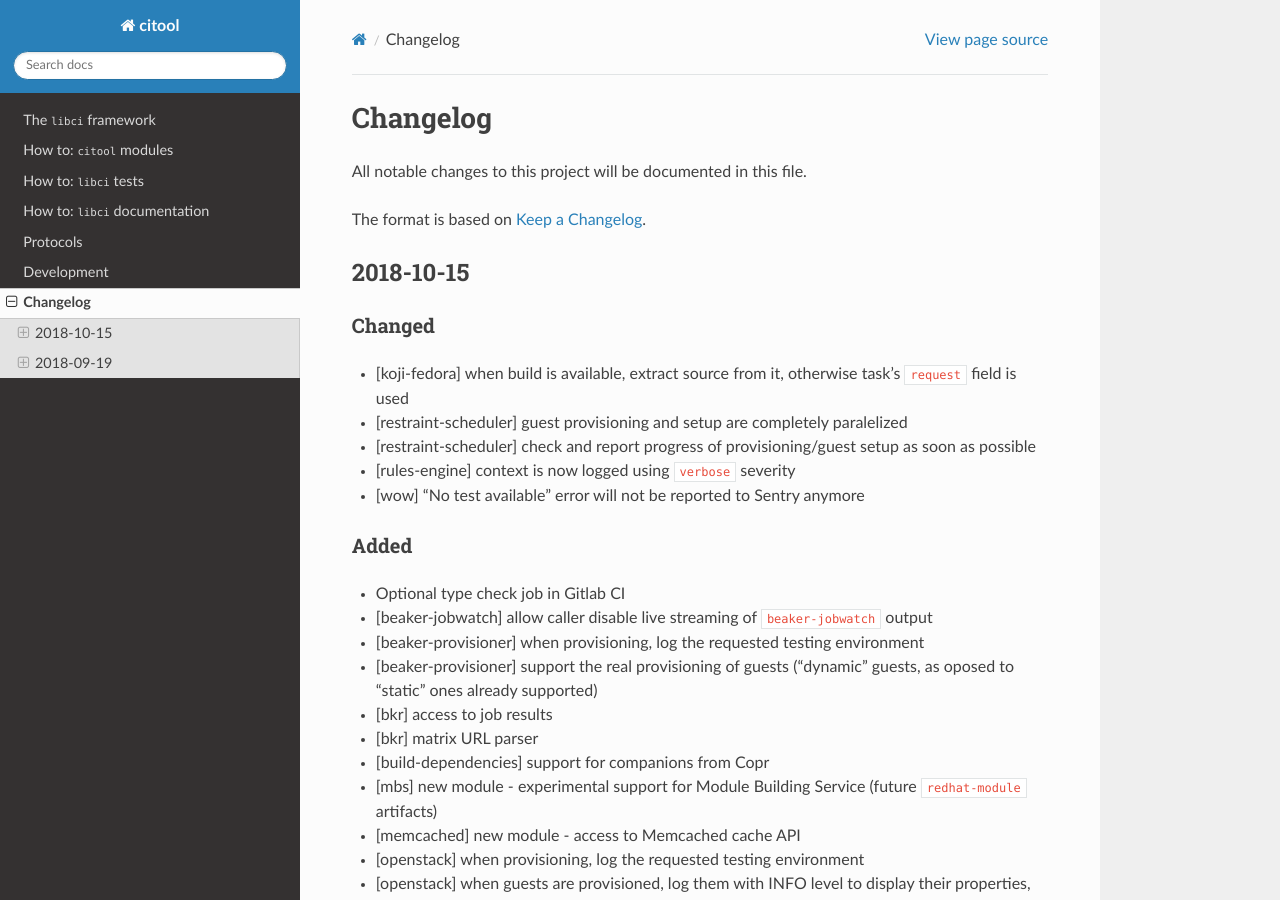
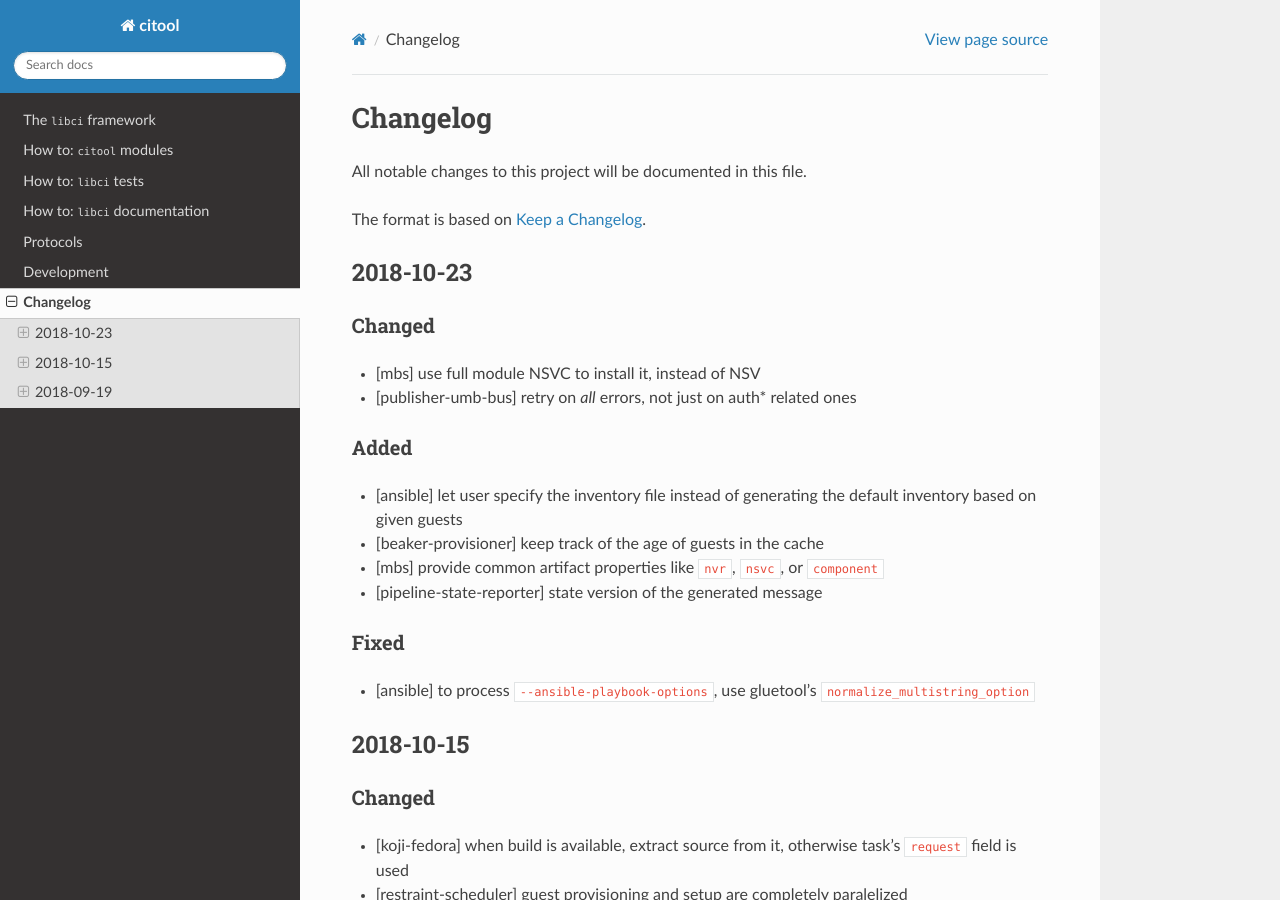
Before and after one commit to guy9050/gluetool, a Sphinx documentation site: the page built from docs/source/CHANGELOG.rst, in a window 1280 px wide and 900 px high. Built offline with Sphinx 7.4.7 and the Read the Docs theme 2.0.0, drawn with Linux system fonts in a browser that asks for light colours; pages that are not in the unit, such as notebooks, are missing from menus.

Commit message:
Changelog update for 2018-10-23 release

```diff
--- a/docs/source/CHANGELOG.rst
+++ b/docs/source/CHANGELOG.rst
@@ -4,6 +4,29 @@ Changelog
 All notable changes to this project will be documented in this file.
 
 The format is based on `Keep a Changelog <https://keepachangelog.com/en/1.0.0/>`_.
+
+
+2018-10-23
+----------
+
+Changed
+~~~~~~~
+
+- [mbs] use full module NSVC to install it, instead of NSV
+- [publisher-umb-bus] retry on *all* errors, not just on auth* related ones
+
+Added
+~~~~~
+
+- [ansible] let user specify the inventory file instead of generating the default inventory based on given guests
+- [beaker-provisioner] keep track of the age of guests in the cache
+- [mbs] provide common artifact properties like ``nvr``, ``nsvc``, or ``component``
+- [pipeline-state-reporter] state version of the generated message
+
+Fixed
+~~~~~
+
+- [ansible] to process ``--ansible-playbook-options``, use gluetool's ``normalize_multistring_option``
 
 
 2018-10-15
```
